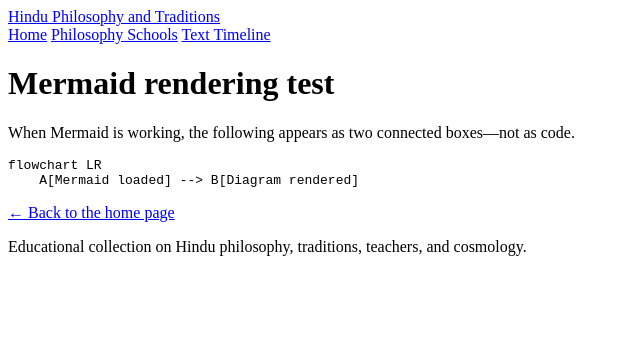
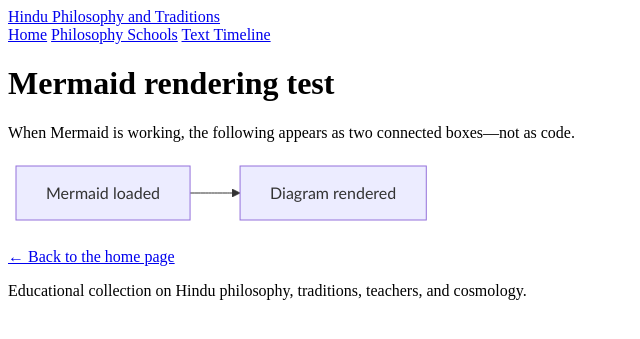
Before and after one commit to routerworld3/religion, a Jekyll site: the page built from mermaid-test.md, in a window 1280 px wide. Shown: the top 339 px of the page, without its empty margins (0-640 px from the left). Built offline with Jekyll 4.4.1, drawn with Linux system fonts in a browser that asks for light colours; part of the change alters nothing that is shown.

```diff
--- a/_layouts/default.html
+++ b/_layouts/default.html
@@ -32,5 +32,19 @@
         <p>Educational collection on Hindu philosophy, traditions, teachers, and cosmology.</p>
       </div>
     </footer>
+
+    <script type="module">
+      import mermaid from 'https://cdn.jsdelivr.net/npm/mermaid@11/dist/mermaid.esm.min.mjs';
+
+      document.querySelectorAll('pre code.language-mermaid, .language-mermaid code').forEach((code) => {
+        const container = document.createElement('div');
+        container.className = 'mermaid';
+        container.textContent = code.textContent;
+        const wrapper = code.closest('.highlighter-rouge') || code.closest('pre');
+        wrapper.replaceWith(container);
+      });
+
+      mermaid.initialize({ startOnLoad: true, securityLevel: 'loose' });
+    </script>
   </body>
 </html>
```
